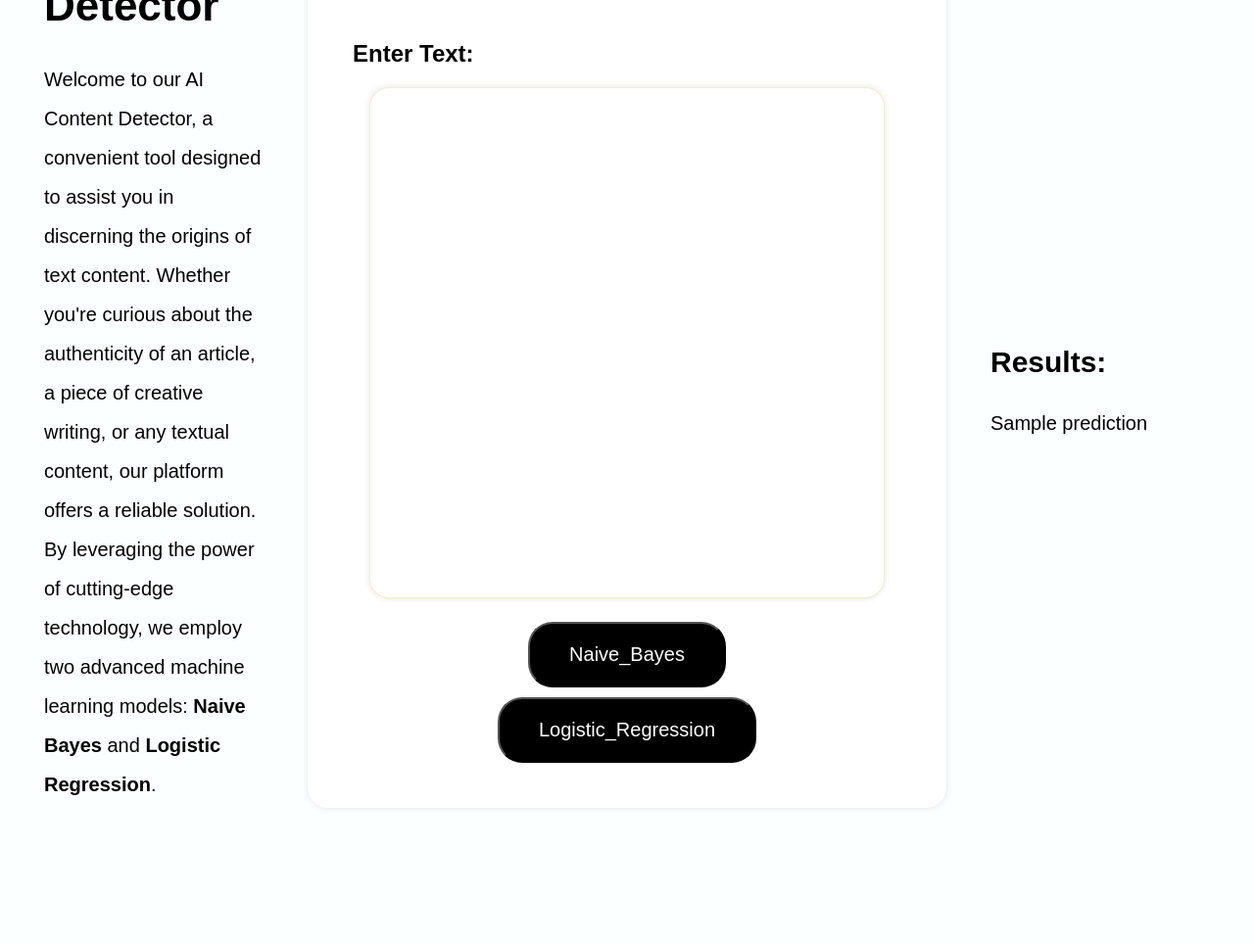
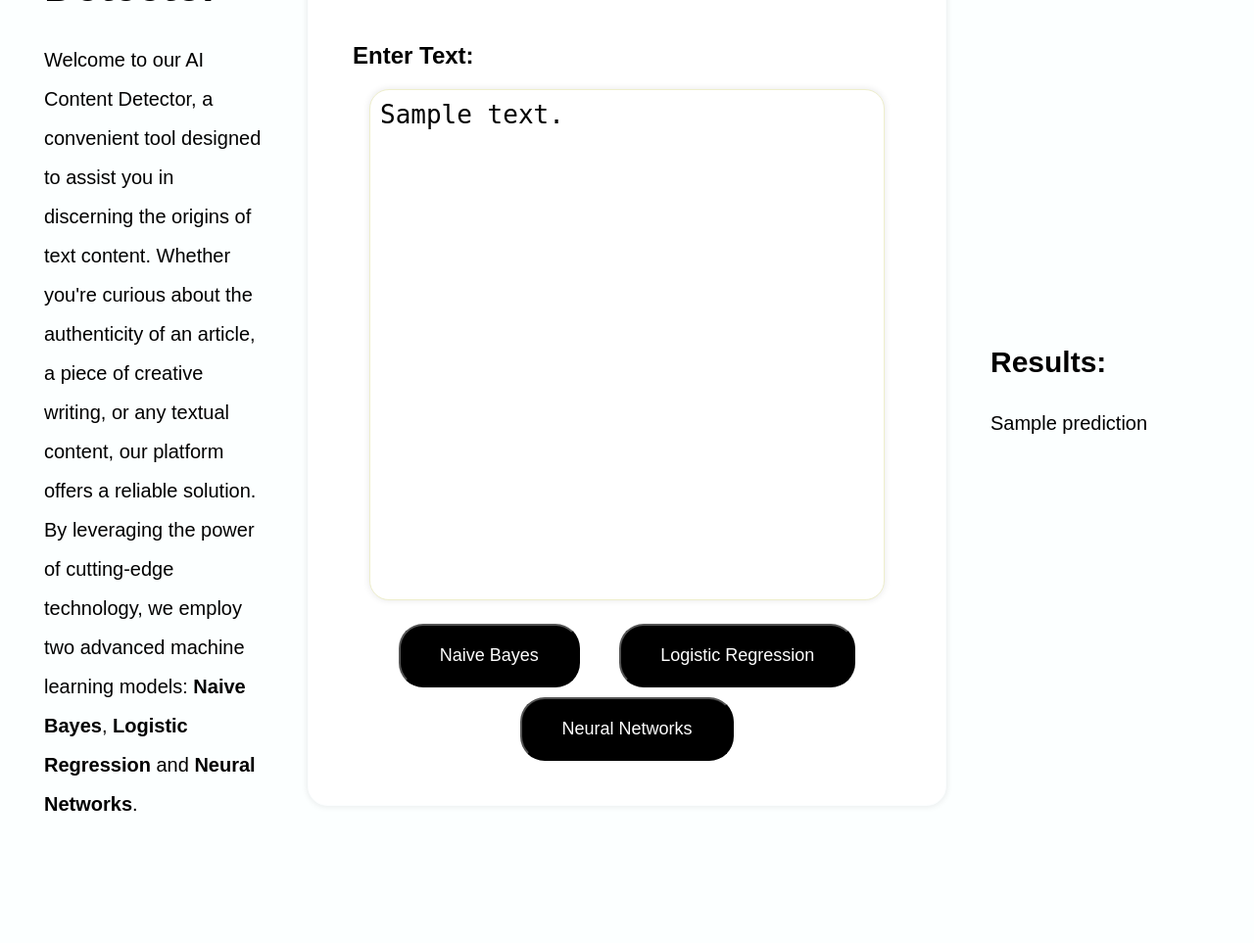
Before and after one commit to MrQuack23/AI_Content_Detector, a Flask app: template templates/essai.html in a window 1280 px wide. Shown: the whole page at 98% size. Before the commit the page ends 812 px from the top, so only its background shows below. Run offline with Flask 3, Linux system fonts and the light colour scheme; the template is opened without the code that fills it: most values are stand-ins (such as "Sample title", 1, 10 or a date in 2020); parts of the project's set-up code (start-up, migrations or seed data) failed here and were passed over.

Commit message:
updated log reg function, solver saga, text area bug fixed, add nn button

```diff
--- a/app.py
+++ b/app.py
@@ -20,9 +20,9 @@ def download_nltk_resources():
 download_nltk_resources()
 
 # Load the models and vectorizer
-nb_classifier = joblib.load('naive_bayes_model.pkl')
-logistic_regression_model = joblib.load('logistic_regression_model.pkl')
-tfidf_vectorizer = joblib.load('tfidf_vectorizer.pkl')
+nb_classifier = joblib.load('naive_bayes_model1.pkl')
+logistic_regression_model = joblib.load('logistic_regression_model1.pkl')
+tfidf_vectorizer = joblib.load('tfidf_vectorizer1.pkl')
 
 # Print model details
 print("Loaded Naive Bayes Classifier:", nb_classifier)
@@ -73,11 +73,11 @@ def predict_text():
     try:
         text = request.form['text']
         model = request.form['model']
-        if model == 'Naive_Bayes':
+        if model == 'Naive Bayes':
             prediction = predictNB(text)
-        elif model == 'Logistic_Regression':
+        elif model == 'Logistic Regression':
             prediction = predictLR(text)
-        return render_template('essai.html', prediction=f"The {model.replace('_', ' ')} model predicted: {prediction}")
+        return render_template('essai.html', prediction=f"The {model.replace('_', ' ')} model predicted: {prediction}", input_text=text)
     except Exception as e:
         print(e)
         return str(e), 500
--- a/templates/essai.html
+++ b/templates/essai.html
@@ -68,15 +68,13 @@
             font-size: 26px;
         }
         input[type="submit"] {
-            padding: 10px 20px;
-            font-size: 16px;
             cursor: pointer;
             margin-bottom: 10px;
             color: #fff;
             background-color: #000;
-            font-size: 20px;
+            font-size: 18px;
             border-radius: 25px;
-            margin: 0 40px;
+            margin: 0 18px;
             margin-top: 10px;
             padding: 20px 40px;
         }
@@ -88,14 +86,15 @@
 <body>
     <div class="container" id="left-container">
         <h1>AI Content Detector</h1>
-        <p> Welcome to our AI Content Detector, a convenient tool designed to assist you in discerning the origins of text content. Whether you're curious about the authenticity of an article, a piece of creative writing, or any textual content, our platform offers a reliable solution. By leveraging the power of cutting-edge technology, we employ two advanced machine learning models: <b>Naive Bayes</b> and <b>Logistic Regression</b>.</p>
+        <p> Welcome to our AI Content Detector, a convenient tool designed to assist you in discerning the origins of text content. Whether you're curious about the authenticity of an article, a piece of creative writing, or any textual content, our platform offers a reliable solution. By leveraging the power of cutting-edge technology, we employ two advanced machine learning models: <b>Naive Bayes</b>, <b>Logistic Regression</b> and <b>Neural Networks</b>.</p>
     </div>
     <div class="container" id="middle-container">
         <h2>Enter Text:</h2>
         <form action='/predict' method="post">
-            <textarea id="input-text" name="text"></textarea>
-            <input type="submit" name="model" value="Naive_Bayes">
-            <input type="submit" name="model" value="Logistic_Regression">
+            <textarea id="input-text" name="text">{{ input_text if input_text else '' }}</textarea>
+            <input type="submit" name="model" value="Naive Bayes">
+            <input type="submit" name="model" value="Logistic Regression">
+            <input type="submit" name="model" value="Neural Networks">
         </form>
     </div>
     <div class="container" id="right-container">
```
Also changed, not shown: trained_model.py (+4 -4 lines), 6 other files.
